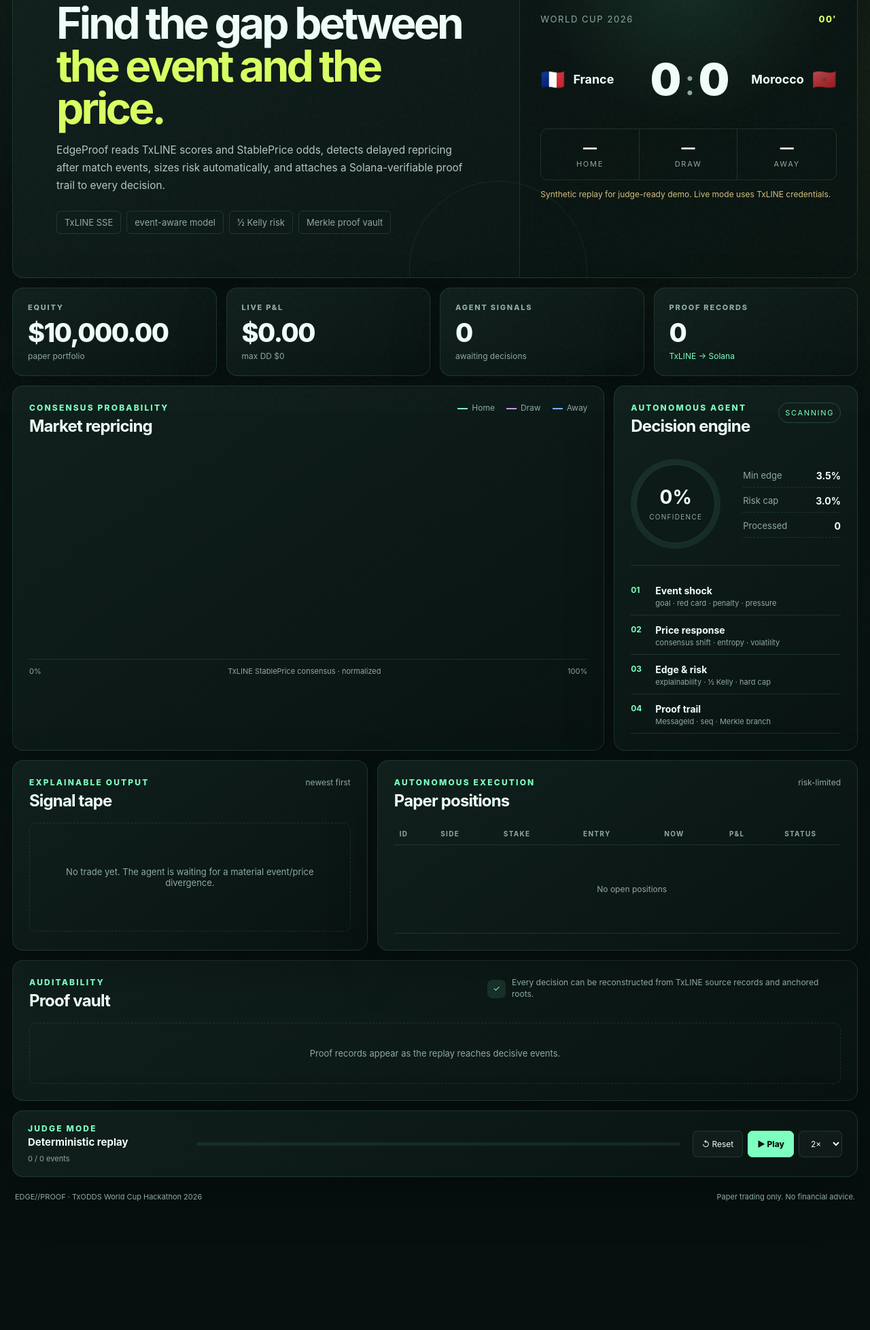
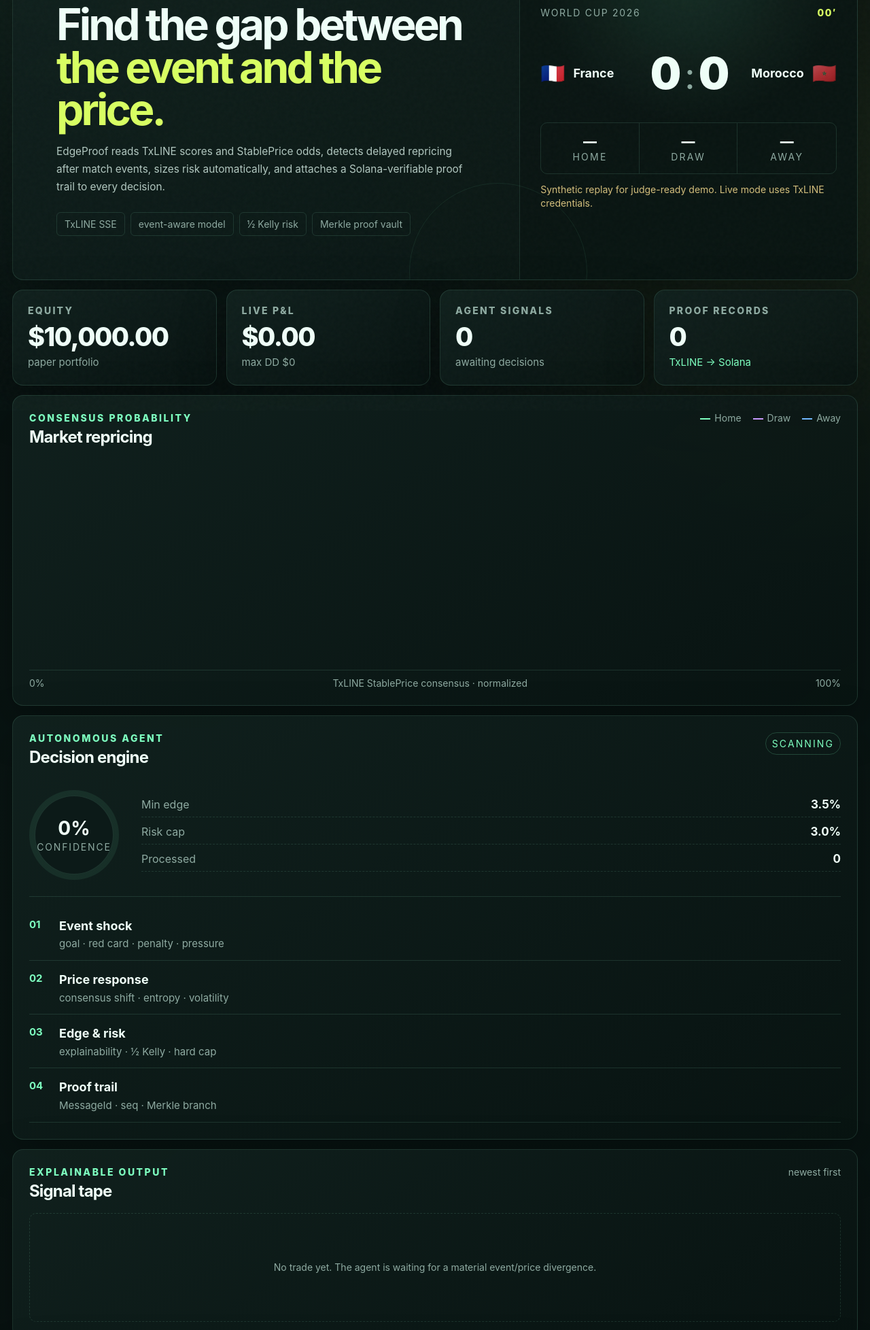
Before and after one commit to RadhaJivanadas/edgeproof, a website: page public/index.html in a window 1280 px wide. Shown: the part 196-2152 px from the top of the page at 68% size. Before the commit the page ends 2033 px from the top, so only its background shows below. Drawn offline with Linux system fonts and the light colour scheme; no server answers.

Commit message:
Increase critical dashboard text

```diff
--- a/public/styles.css
+++ b/public/styles.css
@@ -46,9 +46,9 @@
 .brand-mark span { color: var(--accent-2); }
 .brand { font-weight: 850; letter-spacing: .09em; font-size: 16px; }
 .brand span { color: var(--accent); }
-.tagline { margin-top: 3px; color: var(--muted); font-size: 12px; letter-spacing: .13em; text-transform: uppercase; }
+.tagline { margin-top: 3px; color: var(--muted); font-size: 14px; letter-spacing: .13em; text-transform: uppercase; }
 .topbar-actions { display: flex; align-items: center; gap: 14px; }
-.pill { display: inline-flex; align-items: center; gap: 8px; padding: 8px 11px; border: 1px solid var(--line); border-radius: 999px; color: var(--muted); font-size: 13px; text-transform: uppercase; letter-spacing: .1em; }
+.pill { display: inline-flex; align-items: center; gap: 8px; padding: 8px 11px; border: 1px solid var(--line); border-radius: 999px; color: var(--muted); font-size: 14px; text-transform: uppercase; letter-spacing: .1em; }
 .dot { width: 7px; height: 7px; border-radius: 50%; background: var(--accent); box-shadow: 0 0 14px var(--accent); animation: pulse 1.6s infinite; }
 .ghost-link { color: var(--muted); font-size: 14px; text-decoration: none; }
 .ghost-link:hover { color: var(--text); }
@@ -58,14 +58,14 @@
 .hero { display: grid; grid-template-columns: 1.2fr .8fr; min-height: 360px; }
 .hero-copy { padding: clamp(30px, 5vw, 68px); position: relative; }
 .hero-copy::after { content: ""; position: absolute; width: 260px; height: 260px; border: 1px solid rgba(125,255,191,.08); border-radius: 50%; right: -100px; bottom: -120px; }
-.eyebrow { color: var(--accent); font-size: 12px; font-weight: 800; letter-spacing: .18em; text-transform: uppercase; }
+.eyebrow { color: var(--accent); font-size: 14px; font-weight: 800; letter-spacing: .18em; text-transform: uppercase; }
 h1 { margin: 17px 0 17px; font-size: clamp(38px, 5vw, 72px); letter-spacing: -.06em; line-height: .98; max-width: 850px; }
 h1 em { font-style: normal; color: var(--accent-2); }
 .hero-copy p { color: #b2c8c0; line-height: 1.7; max-width: 760px; font-size: clamp(14px, 1.2vw, 17px); }
 .hero-badges { display: flex; gap: 8px; flex-wrap: wrap; margin-top: 24px; }
-.hero-badges span { padding: 8px 11px; border-radius: 6px; border: 1px solid var(--line); color: var(--muted); font-size: 13px; }
+.hero-badges span { padding: 8px 11px; border-radius: 6px; border: 1px solid var(--line); color: var(--muted); font-size: 14px; }
 .match-card { border-left: 1px solid var(--line); background: radial-gradient(circle at 50% 10%, rgba(125,255,191,.11), transparent 43%), rgba(9,20,18,.7); padding: 30px; display: flex; flex-direction: column; justify-content: center; }
-.match-meta { display: flex; justify-content: space-between; color: var(--muted); font-size: 13px; text-transform: uppercase; letter-spacing: .12em; }
+.match-meta { display: flex; justify-content: space-between; color: var(--muted); font-size: 14px; text-transform: uppercase; letter-spacing: .12em; }
 .live-minute { color: var(--accent-2); font-weight: 800; }
 .teams { display: grid; grid-template-columns: 1fr auto 1fr; gap: 20px; align-items: center; margin: 42px 0 34px; }
 .team { display: flex; align-items: center; gap: 12px; font-size: clamp(14px, 1.4vw, 20px); }
@@ -77,23 +77,23 @@
 .prob-row div { padding: 15px; text-align: center; border-right: 1px solid var(--line); }
 .prob-row div:last-child { border: 0; }
 .prob-row span { display: block; font-size: 20px; font-weight: 800; }
-.prob-row small { color: var(--muted); font-size: 11px; letter-spacing: .16em; }
-.demo-warning { margin-top: 13px; color: #d4bf7c; font-size: 12px; line-height: 1.4; }
+.prob-row small { color: var(--muted); font-size: 14px; letter-spacing: .16em; }
+.demo-warning { margin-top: 13px; color: #d4bf7c; font-size: 14px; line-height: 1.4; }
 
 .kpis { display: grid; grid-template-columns: repeat(4, 1fr); gap: 14px; margin-top: 14px; }
 .kpi { padding: 21px 22px; }
-.kpi-label { color: var(--muted); font-size: 11px; letter-spacing: .16em; font-weight: 800; }
+.kpi-label { color: var(--muted); font-size: 14px; letter-spacing: .16em; font-weight: 800; }
 .kpi-value { font-size: clamp(26px, 3vw, 38px); font-weight: 850; letter-spacing: -.04em; margin: 7px 0 4px; }
-.kpi-foot { font-size: 12px; }
+.kpi-foot { font-size: 15px; line-height: 1.5; }
 .positive { color: var(--accent); } .negative { color: var(--danger); } .neutral { color: var(--muted); }
 
-.grid-main { display: grid; grid-template-columns: minmax(0, 1.7fr) minmax(330px, .7fr); gap: 14px; margin-top: 14px; }
+.grid-main { display: grid; grid-template-columns: minmax(0, 1.55fr) minmax(390px, .85fr); gap: 14px; margin-top: 14px; }
 .chart-panel, .agent-panel, .signals-panel, .positions-panel, .proof-panel { padding: 24px; }
 .panel-head { display: flex; align-items: flex-start; justify-content: space-between; gap: 18px; margin-bottom: 18px; }
 .panel-head.compact { margin-bottom: 24px; }
 h2 { margin: 5px 0 0; font-size: 24px; letter-spacing: -.035em; }
-.subtle { color: var(--muted); font-size: 12px; }
-.legend { display: flex; gap: 17px; color: var(--muted); font-size: 12px; }
+.subtle { color: var(--muted); font-size: 14px; }
+.legend { display: flex; gap: 17px; color: var(--muted); font-size: 14px; }
 .legend span::before { content: ""; display: inline-block; width: 15px; height: 2px; margin-right: 6px; vertical-align: middle; }
 .home-line::before { background: var(--accent); } .draw-line::before { background: var(--purple); } .away-line::before { background: var(--blue); }
 #chart { width: 100%; height: 310px; display: block; overflow: visible; }
@@ -101,70 +101,77 @@
 .chart-path { fill: none; stroke-width: 3; stroke-linecap: round; stroke-linejoin: round; filter: drop-shadow(0 0 5px rgba(125,255,191,.12)); }
 .chart-path.home { stroke: var(--accent); } .chart-path.draw { stroke: var(--purple); } .chart-path.away { stroke: var(--blue); }
 .event-marker { stroke: var(--accent-2); stroke-dasharray: 4 5; opacity: .7; }
-.event-label { fill: var(--accent-2); font-size: 12px; font-weight: 800; }
-.chart-footer { display: flex; justify-content: space-between; color: var(--muted); font-size: 11px; border-top: 1px solid var(--line); padding-top: 10px; }
-.agent-pulse { color: var(--accent); font-size: 11px; letter-spacing: .15em; border: 1px solid rgba(125,255,191,.2); padding: 7px 9px; border-radius: 999px; }
+.event-label { fill: var(--accent-2); font-size: 14px; font-weight: 800; }
+.chart-footer { display: flex; justify-content: space-between; color: var(--muted); font-size: 14px; border-top: 1px solid var(--line); padding-top: 10px; }
+.agent-pulse { color: var(--accent); font-size: 14px; letter-spacing: .15em; border: 1px solid rgba(125,255,191,.2); padding: 7px 9px; border-radius: 999px; }
 .engine-visual { display: grid; grid-template-columns: 145px 1fr; gap: 20px; align-items: center; padding: 10px 0 24px; border-bottom: 1px solid var(--line); }
 .ring { width: 132px; height: 132px; display: grid; place-items: center; border-radius: 50%; background: conic-gradient(var(--accent) calc(var(--confidence, 0) * 1%), rgba(125,255,191,.08) 0); position: relative; }
 .ring::after { content: ""; position: absolute; inset: 8px; border-radius: 50%; background: #0c1a18; border: 1px solid var(--line); }
 .ring > div { position: relative; z-index: 1; text-align: center; }
 .ring strong { display: block; font-size: 28px; }
-.ring small { color: var(--muted); font-size: 10px; letter-spacing: .13em; }
+.ring small { color: var(--muted); font-size: 14px; letter-spacing: .13em; }
 .engine-stats { display: grid; gap: 11px; }
 .engine-stats div { display: flex; justify-content: space-between; border-bottom: 1px dashed var(--line); padding-bottom: 8px; }
-.engine-stats span { color: var(--muted); font-size: 13px; } .engine-stats strong { font-size: 14px; }
+.engine-stats span { color: var(--muted); font-size: 16px; } .engine-stats strong { font-size: 17px; }
 .logic-flow { display: grid; gap: 3px; margin-top: 18px; }
-.logic-flow div { display: grid; grid-template-columns: 28px 1fr; column-gap: 8px; padding: 10px 0; border-bottom: 1px solid var(--line); }
-.logic-flow b { color: var(--accent); font-size: 12px; }
-.logic-flow span { font-size: 14px; font-weight: 700; }
-.logic-flow small { grid-column: 2; color: var(--muted); font-size: 11px; margin-top: 3px; }
+.logic-flow div { display: grid; grid-template-columns: 34px 1fr; column-gap: 10px; padding: 13px 0; border-bottom: 1px solid var(--line); }
+.logic-flow b { color: var(--accent); font-size: 15px; }
+.logic-flow span { font-size: 18px; font-weight: 750; line-height: 1.3; }
+.logic-flow small { grid-column: 2; color: var(--muted); font-size: 15px; line-height: 1.45; margin-top: 4px; }
 
 .grid-lower { display: grid; grid-template-columns: .85fr 1.15fr; gap: 14px; margin-top: 14px; }
-.signal-card { border: 1px solid var(--line); border-radius: 10px; padding: 15px; margin-bottom: 10px; background: rgba(125,255,191,.025); }
+.signal-card { border: 1px solid var(--line); border-radius: 10px; padding: 18px; margin-bottom: 10px; background: rgba(125,255,191,.025); }
 .signal-top { display: flex; justify-content: space-between; gap: 12px; align-items: center; }
-.signal-top strong { color: var(--accent-2); }
-.signal-score { font-size: 13px; color: var(--muted); }
+.signal-top strong { color: var(--accent-2); font-size: 16px; line-height: 1.35; }
+.signal-score { font-size: 16px; color: var(--muted); }
 .signal-metrics { display: grid; grid-template-columns: repeat(3, 1fr); margin: 12px 0; border: 1px solid var(--line); }
-.signal-metrics div { padding: 9px; border-right: 1px solid var(--line); }
+.signal-metrics div { padding: 12px; border-right: 1px solid var(--line); }
 .signal-metrics div:last-child { border: 0; }
-.signal-metrics small { display: block; color: var(--muted); font-size: 10px; }
-.signal-metrics b { font-size: 15px; }
-.signal-card p { color: #afc4bd; font-size: 12px; line-height: 1.5; margin: 0; }
-.proof-status { font-size: 10px; text-transform: uppercase; letter-spacing: .12em; padding: 5px 7px; border-radius: 5px; border: 1px solid var(--line); color: var(--muted); }
+.signal-metrics small { display: block; color: var(--muted); font-size: 14px; line-height: 1.35; }
+.signal-metrics b { font-size: 19px; }
+.signal-card p { color: #afc4bd; font-size: 16px; line-height: 1.6; margin: 0; }
+.proof-status { font-size: 14px; text-transform: uppercase; letter-spacing: .12em; padding: 5px 7px; border-radius: 5px; border: 1px solid var(--line); color: var(--muted); }
 .proof-status.verified, .proof-status.available { color: var(--accent); border-color: rgba(125,255,191,.2); }
-.empty-state { min-height: 160px; display: grid; place-items: center; text-align: center; color: var(--muted); font-size: 13px; border: 1px dashed var(--line); border-radius: 10px; padding: 20px; }
+.empty-state { min-height: 160px; display: grid; place-items: center; text-align: center; color: var(--muted); font-size: 14px; border: 1px dashed var(--line); border-radius: 10px; padding: 20px; }
 .empty-state.wide { grid-column: 1 / -1; min-height: 90px; }
 .table-wrap { overflow: auto; }
 table { width: 100%; border-collapse: collapse; min-width: 700px; }
-th { text-align: left; color: var(--muted); font-size: 10px; letter-spacing: .13em; padding: 10px 8px; border-bottom: 1px solid var(--line); }
-td { padding: 13px 8px; font-size: 12px; border-bottom: 1px solid var(--line); white-space: nowrap; }
+th { text-align: left; color: var(--muted); font-size: 14px; letter-spacing: .13em; padding: 10px 8px; border-bottom: 1px solid var(--line); }
+td { padding: 15px 9px; font-size: 15px; border-bottom: 1px solid var(--line); white-space: nowrap; }
 .table-empty { text-align: center; color: var(--muted); height: 130px; }
-.status-chip { font-size: 10px; padding: 4px 6px; border: 1px solid var(--line); border-radius: 5px; color: var(--accent); }
+.status-chip { font-size: 14px; padding: 4px 6px; border: 1px solid var(--line); border-radius: 5px; color: var(--accent); }
 
 .proof-panel { margin-top: 14px; }
-.proof-summary { display: flex; align-items: center; gap: 9px; max-width: 520px; color: var(--muted); font-size: 12px; line-height: 1.4; }
+.proof-summary { display: flex; align-items: center; gap: 11px; max-width: 720px; color: var(--muted); font-size: 16px; line-height: 1.55; }
 .shield { width: 27px; height: 27px; display: grid; place-items: center; border-radius: 7px; background: rgba(125,255,191,.1); color: var(--accent); flex: 0 0 auto; }
 .proof-grid { display: grid; grid-template-columns: repeat(4, 1fr); gap: 10px; }
-.proof-card { border: 1px solid var(--line); border-radius: 10px; padding: 14px; background: rgba(0,0,0,.08); }
+.proof-card { border: 1px solid var(--line); border-radius: 10px; padding: 17px; background: rgba(0,0,0,.08); }
 .proof-card-head { display: flex; justify-content: space-between; align-items: center; margin-bottom: 13px; }
-.proof-card-head strong { font-size: 13px; }
+.proof-card-head strong { font-size: 17px; }
 .proof-icon { color: var(--accent); }
-.proof-row { display: flex; justify-content: space-between; gap: 9px; margin-top: 7px; font-size: 11px; }
+.proof-row { display: flex; justify-content: space-between; gap: 12px; margin-top: 10px; font-size: 15px; line-height: 1.4; }
 .proof-row span { color: var(--muted); }
-.proof-row code { color: #cce5dc; overflow: hidden; text-overflow: ellipsis; max-width: 150px; }
+.proof-row code { color: #cce5dc; overflow: hidden; text-overflow: ellipsis; max-width: 180px; font-size: 14px; }
 
-.replay { margin-top: 14px; padding: 18px 22px; display: grid; grid-template-columns: 230px 1fr auto; gap: 18px; align-items: center; }
-.replay strong { display: block; font-size: 15px; margin: 3px 0; }
-.replay span { color: var(--muted); font-size: 11px; }
+.replay { margin-top: 14px; padding: 22px 24px; display: grid; grid-template-columns: 280px 1fr auto; gap: 18px; align-items: center; }
+.replay strong { display: block; font-size: 18px; margin: 4px 0; }
+.replay span { color: var(--muted); font-size: 16px; }
 .progress-track { height: 5px; border-radius: 10px; background: rgba(125,255,191,.08); overflow: hidden; }
 #progress-bar { height: 100%; width: 0; background: linear-gradient(90deg, var(--accent), var(--accent-2)); transition: width .3s; }
-.replay-buttons { display: flex; gap: 7px; }
-button, select { font: inherit; color: var(--text); background: rgba(255,255,255,.03); border: 1px solid var(--line); border-radius: 7px; padding: 10px 13px; font-size: 12px; cursor: pointer; }
+.replay-buttons { display: flex; gap: 7px; flex-wrap: wrap; }
+button, select { font: inherit; color: var(--text); background: rgba(255,255,255,.03); border: 1px solid var(--line); border-radius: 7px; padding: 12px 16px; font-size: 16px; cursor: pointer; }
 button:hover, select:hover { border-color: var(--line-strong); }
 button.primary { color: #06110e; font-weight: 850; background: var(--accent); border-color: var(--accent); }
-footer { display: flex; justify-content: space-between; color: var(--muted); font-size: 11px; margin-top: 22px; padding: 0 4px; }
+footer { display: flex; justify-content: space-between; color: var(--muted); font-size: 15px; line-height: 1.45; margin-top: 24px; padding: 0 4px; }
 
 @keyframes pulse { 0%,100% { opacity: .55; transform: scale(.9); } 50% { opacity: 1; transform: scale(1.12); } }
+
+
+@media (max-width: 1280px) {
+  .grid-main { grid-template-columns: 1fr; }
+  .proof-grid { grid-template-columns: repeat(2, 1fr); }
+  .grid-lower { grid-template-columns: 1fr; }
+}
 
 @media (max-width: 1050px) {
   .hero { grid-template-columns: 1fr; }
@@ -180,6 +187,9 @@
   h1 { font-size: 40px; }
   .kpis { grid-template-columns: repeat(2, 1fr); }
   .proof-grid { grid-template-columns: 1fr; }
+  .signal-metrics { grid-template-columns: 1fr; }
+  .signal-metrics div { border-right: 0; border-bottom: 1px solid var(--line); }
+  .signal-metrics div:last-child { border-bottom: 0; }
   .replay { grid-template-columns: 1fr; }
   .teams { gap: 8px; }
   .team { flex-direction: column; text-align: center; gap: 5px; }
```
